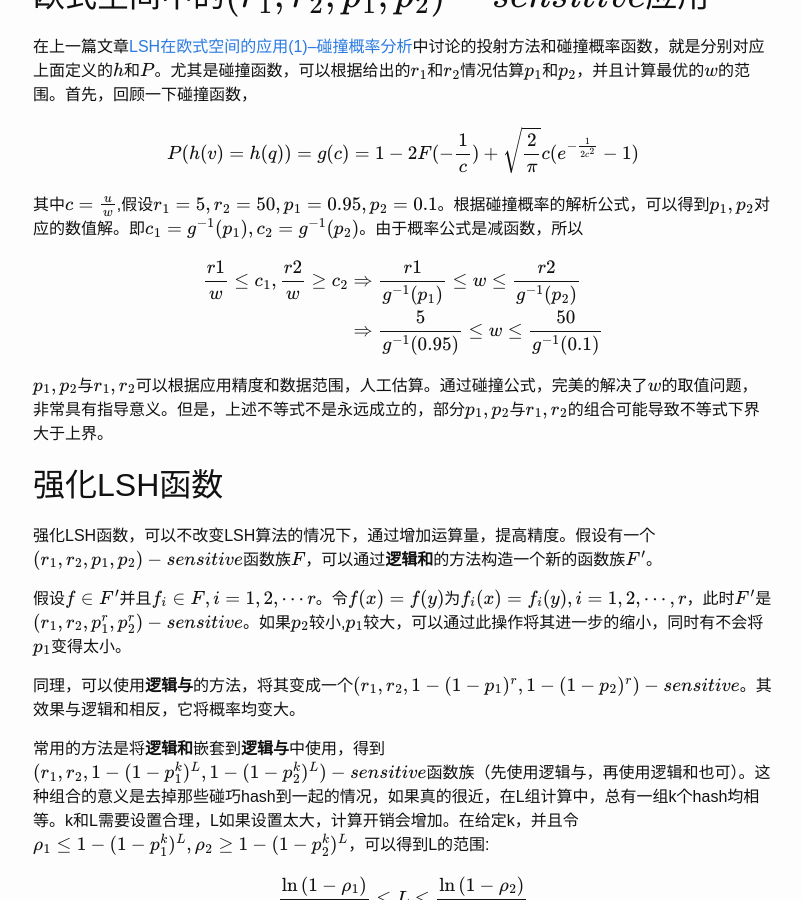
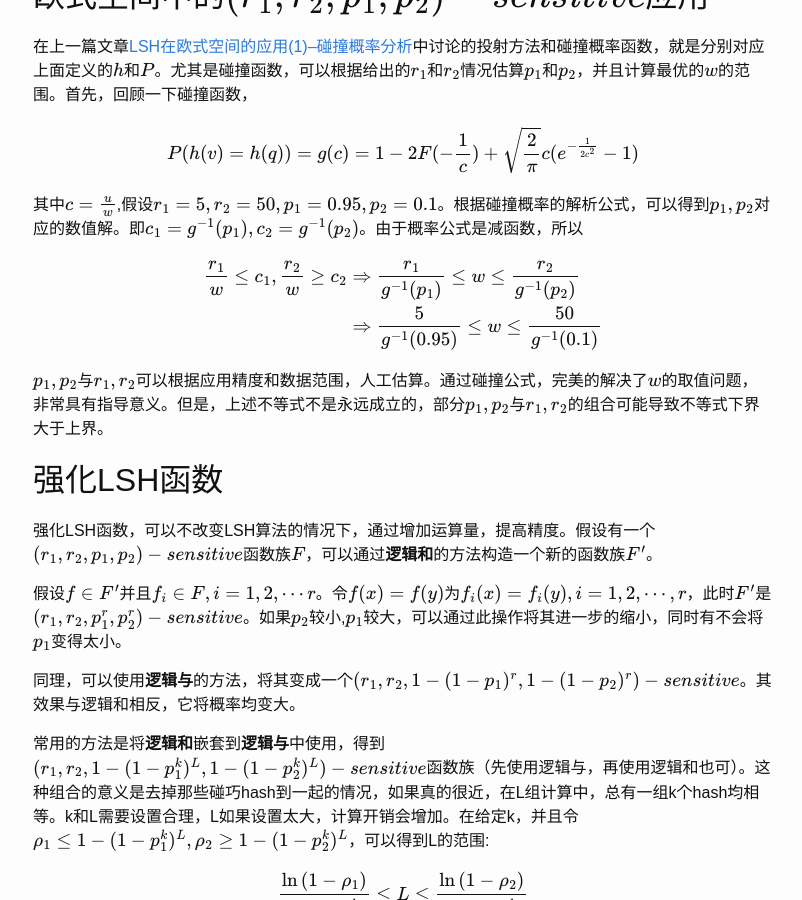
Before and after one commit to bourneli/bourneli.github.io, a Jekyll site: the page built from _posts/2016-09-22-lsh_eulidian_2.markdown, in a window 1280 px wide and 900 px high, scrolled down 537 px. Shown: the whole window, without its empty margins (237-1039 px from the left). Built offline with Jekyll 4.4.1, drawn with Linux system fonts in a browser that asks for light colours; formulas are drawn with MathJax 3; comment, search, counter and statistics services are not loaded.

Commit message:
publish lsh 2

```diff
--- a/_posts/2016-09-22-lsh_eulidian_2.markdown
+++ b/_posts/2016-09-22-lsh_eulidian_2.markdown
@@ -32,7 +32,7 @@ $$
 
 $$
 	\begin{align}
-	\frac{r1}{w} \le c_1, \frac{r2}{w} \ge c_2 &\Rightarrow \frac{r1}{g^{-1}(p_1)} \le w \le \frac{r2}{g^{-1}(p_2)} \\
+	\frac{r_1}{w} \le c_1, \frac{r_2}{w} \ge c_2 &\Rightarrow \frac{r_1}{g^{-1}(p_1)} \le w \le \frac{r_2}{g^{-1}(p_2)} \\
 	&\Rightarrow \frac{5}{g^{-1}(0.95)} \le w \le \frac{50}{g^{-1}(0.1)} \\
 	\end{align}
 $$
@@ -66,7 +66,7 @@ L取范围内最小的整数，节省空间。上面不等式不保证永远成
 如果不实用增强hash函数，确实只需要一个hash表。但是，这样可能不够精确，一般实际上是创建$k \times L$个hash表，每一个表的hash函数均是使用标准正太分布随机生成投影向量和均匀分布生成随机偏移量。每k个hash表为一组，称为一个“桶”，L个桶。生成过程如下：
 
 <div align='center'>
-	<img src='/img/lsh_create_table.png' />
+	<img src='/img/lsh_create_table_2.png' />
 </div>
 
 由于随机的原因，可能有些比较近的对象在一个桶内会hash到不同的位置，但是我们给了L个桶，如果他们真的相似，总有可能在其他桶里面hash到同一个位置（逻辑和操作，该桶内所有hash值均相等）。
@@ -83,7 +83,7 @@ $$
 其中$a,b \in R^k$,且$a_i,b_i是随机整数$。$p$是一个很大的质素，通常$p=2^{32}-5$；n是源数据条数。如果只使用1个hash函数，n较大时，冲撞的概率是不可以忽略；使用两个hash函数，冲撞的概率基本可以忽略不计。整个过程示意图如下：
 
 <div align='center'>
-	<img src='/img/lsh_query.png' />
+	<img src='/img/lsh_query_2.png' />
 </div>
 
 合并后，同一个key下的所有对象就是比较近的对下。然后根据事先设定的相似度阀值，得到阀值以内的相似对象。
```
Also changed, not shown: img/LSH_create_table.png (deleted), img/LSH_query.png (deleted).
